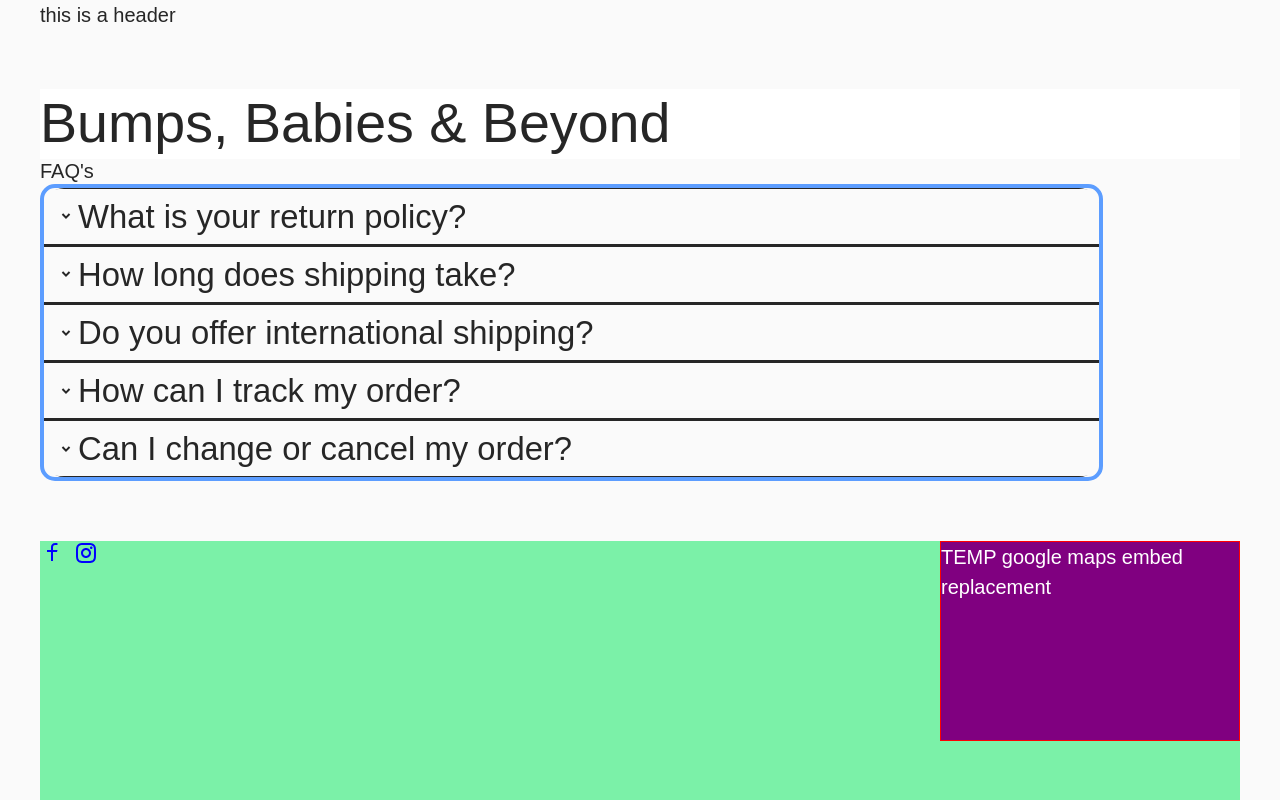
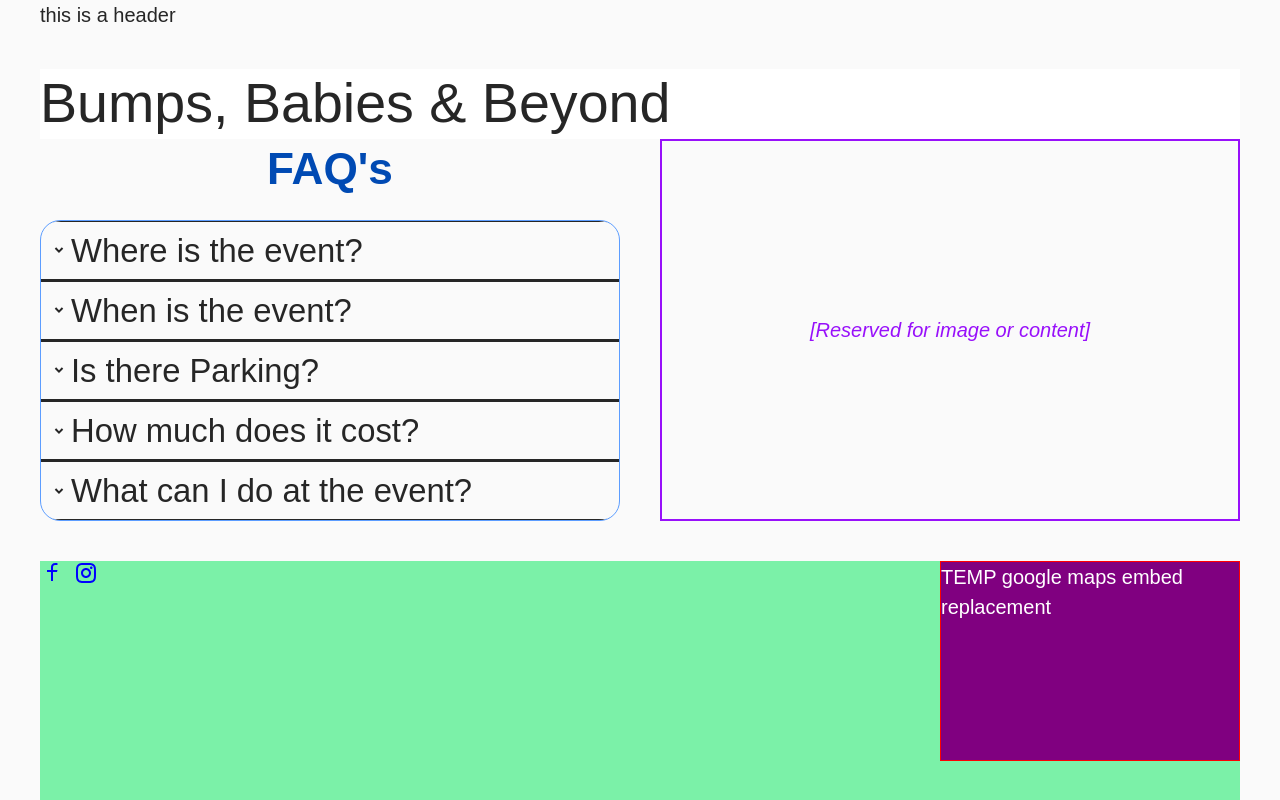
Before and after one commit to codercarl1243/mums-n-bubs-sc, a Next.js app: page / in a window 1280 px wide. Built offline with nearby package versions, Linux system fonts and the light colour scheme.

Commit message:
minor styling changes

```diff
--- a/components/FAQ.tsx
+++ b/components/FAQ.tsx
@@ -1,35 +1,41 @@
-import {memo} from "react";
+import { memo } from "react";
 import Accordion from "./accordion";
 
 const FAQ_DATA = [
   {
-    question: "What is your return policy?",
-    answer: "We accept returns within 30 days of purchase as long as the item is unused and in its original packaging.",
+    question: "Where is the event?",
+    answer: "The Event will be held in the Palmwoods Memorial Hall - 1 Main St, Palmwoods QLD 4555",
   },
   {
-    question: "How long does shipping take?",
-    answer: "Shipping typically takes 3–7 business days depending on your location and selected shipping method.",
+    question: "When is the event?",
+    answer: "1st of November 2025",
   },
   {
-    question: "Do you offer international shipping?",
-    answer: "Yes, we ship to most countries worldwide. Shipping times and costs may vary based on destination.",
+    question: "Is there Parking?",
+    answer: "Yes, parking is available at the venue. please refer to the below image for more information.\n [INSERT PARKING IMAGE HERE]",
   },
   {
-    question: "How can I track my order?",
-    answer: "Once your order ships, you’ll receive an email with a tracking number and a link to view the delivery status.",
+    question: "How much does it cost?",
+    answer: "Entry is free",
   },
   {
-    question: "Can I change or cancel my order?",
-    answer: "We can modify or cancel orders within one hour of purchase. After that, the order is processed and can’t be changed.",
+    question: "What can I do at the event?",
+    answer: "We will have a number of stores available, play equipment for the little ones and [INSERT MORE HERE]",
   },
 ];
 
 export default function FAQ() {
 
-    return (
-        <section>
-            <h2>FAQ's</h2>
-            <Accordion items={FAQ_DATA} accordionName={"faq"} />
-        </ section>
-    )
+  return (
+    <section className="grid grid-cols-1 md:grid-cols-2 gap-8 items-start">
+      <div>
+        <h2 className="text-xl text-center font-bold mb-4 text-primary-700">FAQ's</h2>
+        <Accordion items={FAQ_DATA} accordionName={"faq"} />
+      </div>
+ <div className="border-2 border-purple-600 h-full w-full min-h-[200px] flex items-center justify-center">
+        {/* Placeholder for image or visual content */}
+        <span className="text-purple-600 italic">[Reserved for image or content]</span>
+      </div>
+    </ section>
+  )
 }
--- a/components/accordion.tsx
+++ b/components/accordion.tsx
@@ -35,7 +35,7 @@ export default function Accordion({ accordionName, items }: AccordionProps) {
     };
 
     return (
-        <div className="accordion w-fit border-4 rounded-xl  border-primary-400">
+        <div className="accordion w-fit border-1 rounded-[1rem]  border-primary-400">
             {itemsWithOpenState.map(({ id, question, answer, isOpen }) => {
                 const buttonId = `accordion-button-${accordionName + id}`;
                 const panelId = `accordion-panel-${accordionName + id}`;
@@ -44,8 +44,8 @@ export default function Accordion({ accordionName, items }: AccordionProps) {
                     <div key={id}
                         className={clsx(
                             "accordion--item border-b last:border-none overflow-hidden",
-                            id === 0 && "first:rounded-t-2xl",
-                            id === itemsWithOpenState.length - 1 && "last:rounded-b-2xl"
+                            id === 0 && "first:rounded-t-[1rem]",
+                            id === itemsWithOpenState.length - 1 && "last:rounded-b-[1rem]"
                         )}
                     >
                         <h3>
@@ -56,12 +56,12 @@ export default function Accordion({ accordionName, items }: AccordionProps) {
                                 aria-controls={panelId}
                                 className={clsx(
                                     // "accordion--item__button w-full m-0 border-x-0 transition-[border] duration-300 ease-in-out py-1 px-2 font-medium flex items-center",
-                                    "text-lg accordion--item__button w-full m-0 py-1 px-2 font-medium flex items-center border-x-0 transition-all duration-200 ease-in-out",
+                                    "text-lg accordion--item__button w-full m-0 p-[0.3rem] font-medium flex items-center border-x-0 transition-all duration-200 ease-in-out",
                                     "hover:bg-primary-700/60 hover:text-light",
-                                    "active:bg-primary-200/80",
+                                    "active:bg-light active:text-primary-700 ",
                                     "focus-visible:outline-none focus-visible:ring-2 focus-visible:ring-primary-400 focus-visible:z-10",
-                                    id === 0 && "first:rounded-t-xl",
-                                    id === itemsWithOpenState.length - 1 && !isOpen && "last:rounded-b-xl"
+                                    id === 0 && "first:rounded-t-[0.7rem] ",
+                                    id === itemsWithOpenState.length - 1 && !isOpen && "last:rounded-b-[0.7rem]"
                                 )}
                             >
                                 <span aria-hidden>{isOpen ? <Icon icon={RiArrowDropUpLine} /> : <Icon icon={RiArrowDropDownLine} />}</span>
@@ -73,7 +73,7 @@ export default function Accordion({ accordionName, items }: AccordionProps) {
                             role="region"
                             aria-labelledby={buttonId}
                             className={clsx(
-                                isOpen ? "max-h-96 py-4 overflow-y-scroll" : "max-h-0 py-0",
+                                isOpen ? "max-h-96 py-4" : "max-h-0 py-0",
                                 "accordion--item__panel px-2 transition-[max-height,padding] duration-300 ease-in-out"
                             )}
                         >
```
